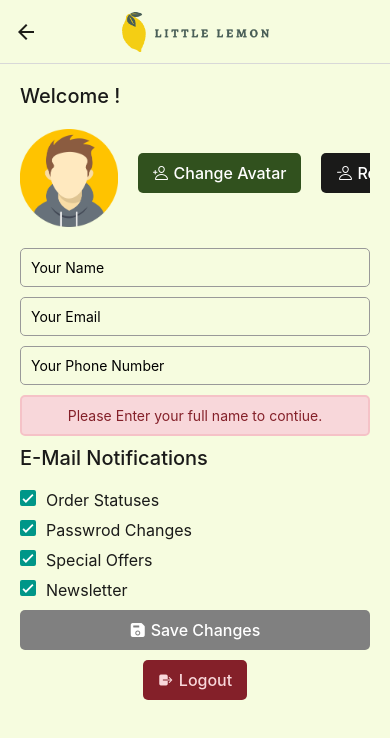
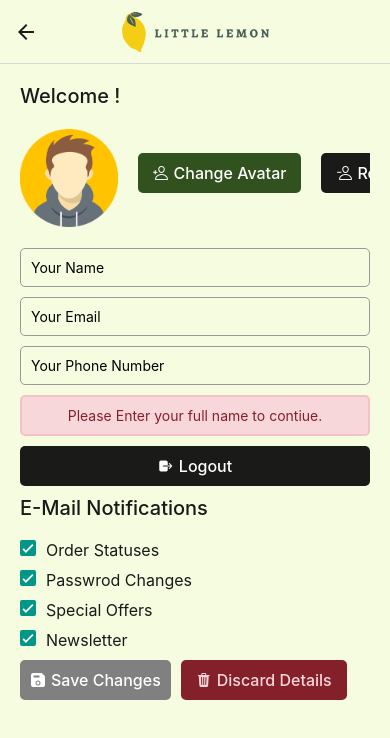
Before and after one commit to saaqi/restaurant-mobile-app-react-native, a React Native app: screen /Profile in a window 390 px wide. Shown: the top 738 px of the page. Built offline with nearby package versions, Linux system fonts and the light colour scheme.

Commit message:
Add user data management and UI updates in Onboarding and Profile screens

```diff
--- a/screens/OnboardingSingUp.js
+++ b/screens/OnboardingSingUp.js
@@ -23,6 +23,7 @@ export default function OnboardingSingUp({ navigation }) {
 
   const deviceWidth = Dimensions.get('window').width
 
+  const [userName, setUserName] = useState('')
   const [userEmail, setUserEmail] = useState('')
   const [userPassword, setUserPassword] = useState('')
   const [userPasswordConfirm, setUserPasswordConfirm] = useState('')
@@ -46,8 +47,10 @@ export default function OnboardingSingUp({ navigation }) {
   const getUserData = async () => {
     try {
       setLoading(true);
+      const userNameRecoded = await AsyncStorage.getItem('userName');
       const userEmailRecorded = await AsyncStorage.getItem('userEmail');
-      userEmailRecorded && userEmailRecorded !== '' ? setUserEmail(userEmailRecorded) : ''
+      userNameRecoded !== '' ? setUserName(userNameRecoded) : ''
+      userEmailRecorded !== '' ? setUserEmail(userEmailRecorded) : ''
     } catch (error) {
       console.error('Error retrieving User Data:', error);
     } finally {
--- a/screens/Profile.js
+++ b/screens/Profile.js
@@ -78,6 +78,34 @@ const Profile = () => {
       passwordChangesRecorded && passwordChangesRecorded === 'false' ? setPasswordChanges(false) : ''
       specialOffersRecorded && specialOffersRecorded === 'false' ? setSpecialOffers(false) : ''
       newsLetterRecorded && newsLetterRecorded === 'false' ? setNewsLetter(false) : ''
+
+    } catch (error) {
+      console.error('Error retrieving User Data:', error);
+    } finally {
+      setLoading(false)
+    }
+  };
+
+  const removeUserData = async () => {
+    try {
+      setLoading(true);
+      await AsyncStorage.multiSet([
+        ['userName', ''],
+        ['userEmail', ''],
+        ['userPhone', ''],
+        ['orderStatus', 'true'],
+        ['passwordChanges', 'true'],
+        ['specialOffers', 'true'],
+        ['newsLetter', 'true'],
+      ]);
+      setUserName('')
+      setUserEmail('')
+      setUserPhone('')
+
+      setOrderStatus(true)
+      setPasswordChanges(true)
+      setSpecialOffers(true)
+      setNewsLetter(true)
 
     } catch (error) {
       console.error('Error retrieving User Data:', error);
@@ -189,6 +217,15 @@ const Profile = () => {
             </ScrollView>
           </KeyboardAvoidingView>
 
+          <Pressable
+            style={styles.darkButton} onPress={() =>
+              setLogout()
+            }>
+            <View style={styles.iconStyle}>
+              <Ionicons style={styles.darkButtonText} name="log-out" />
+              <Text style={styles.darkButtonText}>Logout</Text>
+            </View>
+          </Pressable>
 
           <Text style={styles.headingText}>E-Mail Notifications</Text>
 
@@ -221,6 +258,8 @@ const Profile = () => {
             <Text style={styles.bodyText}>Newsletter</Text>
           </View>
 
+          <View style={{ flexDirection: 'row', gap: 10 }}>
+
             <Pressable
               onPress={() => {
                 handleUserDetails();
@@ -230,8 +269,7 @@ const Profile = () => {
               }
               style={[
                 userName === '' || !ValidateEmailField(userEmail) || !ValidatePhoneNumberField(userPhone) ?
-                styles.subButtonDisabled : styles.primaryButton,
-              { flex: 1 }
+                  styles.subButtonDisabled : styles.primaryButton
               ]}
             >
               <View style={styles.iconStyle}>
@@ -239,21 +277,19 @@ const Profile = () => {
                 <Text style={styles.darkButtonText}>Save Changes</Text>
               </View>
             </Pressable>
-
-
-
             <Pressable
-            style={[
-              styles.darkButton,
-              { alignSelf: 'center', backgroundColor: '#842029' }
-            ]} onPress={() =>
-              setLogout()
-            }>
+              onPress={() => {
+                removeUserData();
+              }}
+              style={styles.dangerButton}
+            >
               <View style={styles.iconStyle}>
-              <Ionicons style={{ color: "#F8D7DA", fontSize: 16, fontWeight: 500 }} name="log-out" />
-              <Text style={{ color: "#F8D7DA", fontSize: 16, fontWeight: 500 }}>Logout</Text>
+                <Ionicons style={styles.dangerButtonText} name="trash" />
+                <Text style={styles.dangerButtonText}>Discard Details</Text>
               </View>
             </Pressable>
+          </View>
+
           {/* <AsyncStorageRenderAllItems /> */}
         </ScrollView>
       )}
@@ -319,8 +355,30 @@ const styles = StyleSheet.create({
     marginBottom: 10,
   },
 
+  dangerButton: {
+    backgroundColor: '#842029',
+    paddingVertical: 10,
+    paddingHorizontal: 15,
+    borderRadius: 5,
+    marginBottom: 10,
+  },
+
+  darkButton: {
+    backgroundColor: '#1A1A19',
+    paddingVertical: 10,
+    paddingHorizontal: 15,
+    borderRadius: 5,
+    marginBottom: 10,
+  },
+
   darkButtonText: {
     color: 'white',
+    fontWeight: 500,
+    fontSize: 16
+  },
+
+  dangerButtonText: {
+    color: '#F8D7DA',
     fontWeight: 500,
     fontSize: 16
   },
```
Lines whose indentation alone changed are shown as unchanged.
